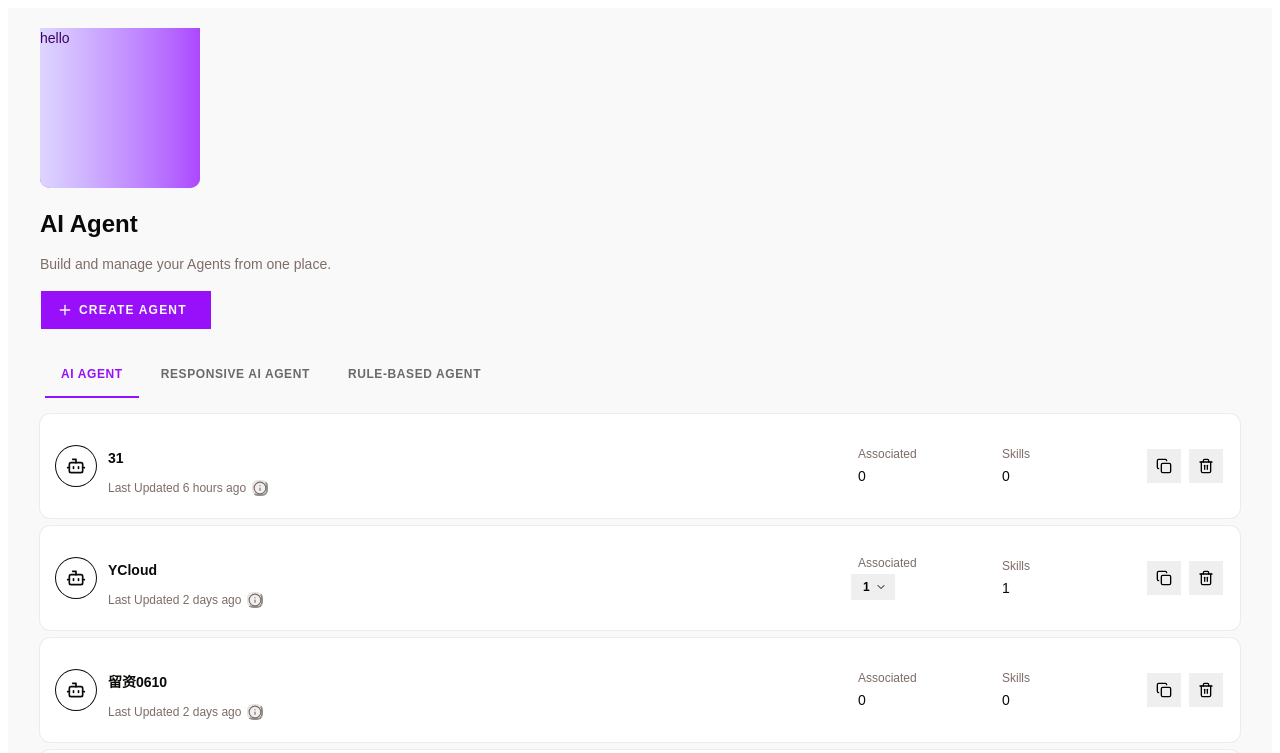
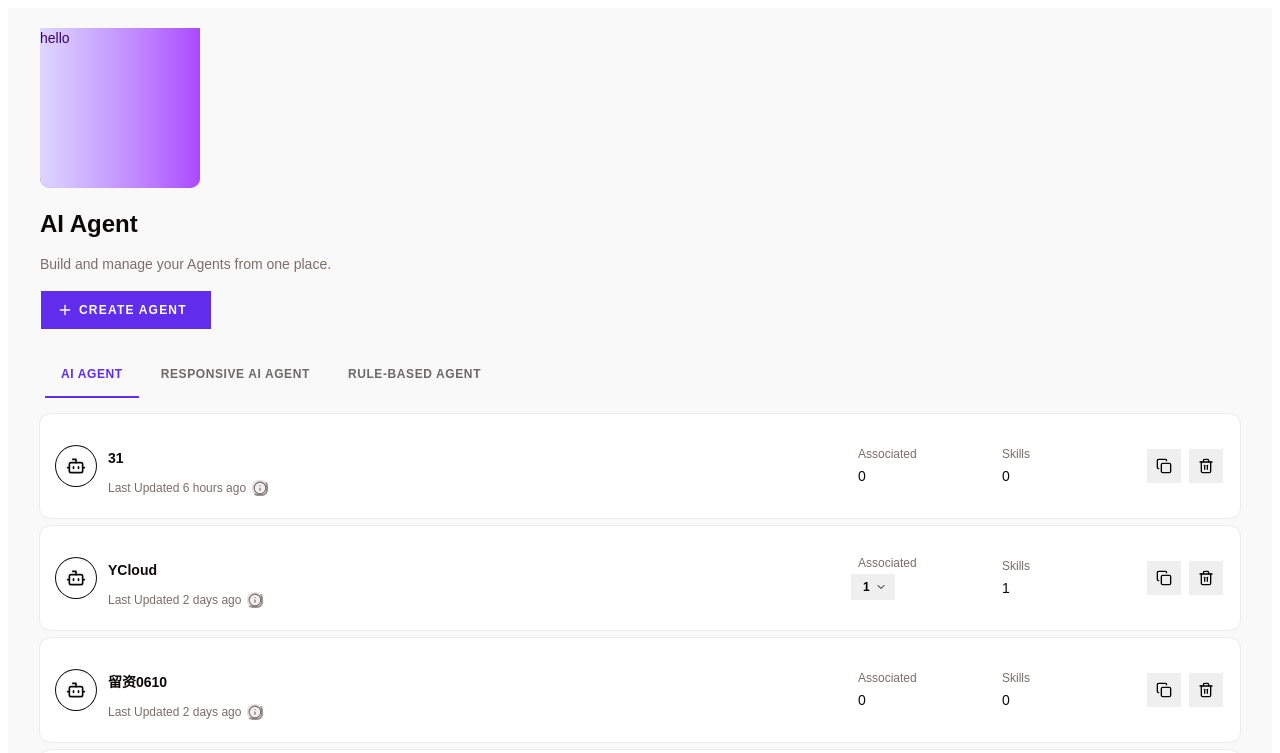
Before and after one commit to wushiji1995/ycloud-ui, a React (Vite) app: page / in a window 1280 px wide. Shown: the top 753 px of the page. Built offline with nearby package versions, Linux system fonts and the light colour scheme.

Commit message:
feat: align theme with ycloud brand colors

```diff
--- a/src/styles/ycloud-ui.css
+++ b/src/styles/ycloud-ui.css
@@ -57,8 +57,8 @@
   --card-foreground: oklch(0.147 0.004 49.3);
   --popover: oklch(1 0 0);
   --popover-foreground: oklch(0.147 0.004 49.3);
-  --primary: oklch(55.8% 0.288 302.321);
-  --primary-foreground: oklch(0.986 0.002 67.8);
+  --primary: oklch(50.193% 0.258592 284.244);
+  --primary-foreground: oklch(1 0 0);
   --secondary: oklch(0.96 0.002 17.2);
   --secondary-foreground: oklch(0.214 0.009 43.1);
   --muted: oklch(0.96 0.002 17.2);
@@ -68,17 +68,17 @@
   --destructive: oklch(0.577 0.245 27.325);
   --border: oklch(0.922 0.005 34.3);
   --input: oklch(0.922 0.005 34.3);
-  --ring: oklch(71.4% 0.203 305.504);
-  --chart-1: oklch(90.2% 0.063 306.703);
-  --chart-2: oklch(71.4% 0.203 305.504);
-  --chart-3: oklch(55.8% 0.288 302.321);
-  --chart-4: oklch(43.8% 0.218 303.724);
-  --chart-5: oklch(29.1% 0.149 302.717);
+  --ring: oklch(64% 0.21 284.244);
+  --chart-1: oklch(50.193% 0.258592 284.244);
+  --chart-2: oklch(54.615% 0.215208 262.881);
+  --chart-3: oklch(60.891% 0.110939 221.723);
+  --chart-4: oklch(76.859% 0.164659 70.08);
+  --chart-5: oklch(59.165% 0.217985 0.584);
   --radius: 0.625rem;
   --sidebar: oklch(0.986 0.002 67.8);
   --sidebar-foreground: oklch(0.147 0.004 49.3);
-  --sidebar-primary: oklch(55.8% 0.288 302.321);
-  --sidebar-primary-foreground: oklch(0.986 0.002 67.8);
+  --sidebar-primary: oklch(50.193% 0.258592 284.244);
+  --sidebar-primary-foreground: oklch(1 0 0);
   --sidebar-accent: oklch(0.96 0.002 17.2);
   --sidebar-accent-foreground: oklch(0.214 0.009 43.1);
   --sidebar-border: oklch(0.922 0.005 34.3);
@@ -92,8 +92,8 @@
   --card-foreground: oklch(0.986 0.002 67.8);
   --popover: oklch(0.214 0.009 43.1);
   --popover-foreground: oklch(0.986 0.002 67.8);
-  --primary: oklch(71.4% 0.203 305.504);
-  --primary-foreground: oklch(29.1% 0.149 302.717);
+  --primary: oklch(50.193% 0.258592 284.244);
+  --primary-foreground: oklch(1 0 0);
   --secondary: oklch(0.268 0.011 36.5);
   --secondary-foreground: oklch(0.986 0.002 67.8);
   --muted: oklch(0.268 0.011 36.5);
@@ -103,16 +103,16 @@
   --destructive: oklch(0.704 0.191 22.216);
   --border: oklch(1 0 0 / 10%);
   --input: oklch(1 0 0 / 15%);
-  --ring: oklch(71.4% 0.203 305.504);
-  --chart-1: oklch(90.2% 0.063 306.703);
-  --chart-2: oklch(71.4% 0.203 305.504);
-  --chart-3: oklch(55.8% 0.288 302.321);
-  --chart-4: oklch(43.8% 0.218 303.724);
-  --chart-5: oklch(29.1% 0.149 302.717);
+  --ring: oklch(64% 0.21 284.244);
+  --chart-1: oklch(50.193% 0.258592 284.244);
+  --chart-2: oklch(54.615% 0.215208 262.881);
+  --chart-3: oklch(60.891% 0.110939 221.723);
+  --chart-4: oklch(76.859% 0.164659 70.08);
+  --chart-5: oklch(59.165% 0.217985 0.584);
   --sidebar: oklch(0.214 0.009 43.1);
   --sidebar-foreground: oklch(0.986 0.002 67.8);
-  --sidebar-primary: oklch(71.4% 0.203 305.504);
-  --sidebar-primary-foreground: oklch(0.986 0.002 67.8);
+  --sidebar-primary: oklch(50.193% 0.258592 284.244);
+  --sidebar-primary-foreground: oklch(1 0 0);
   --sidebar-accent: oklch(0.268 0.011 36.5);
   --sidebar-accent-foreground: oklch(0.986 0.002 67.8);
   --sidebar-border: oklch(1 0 0 / 10%);
```
